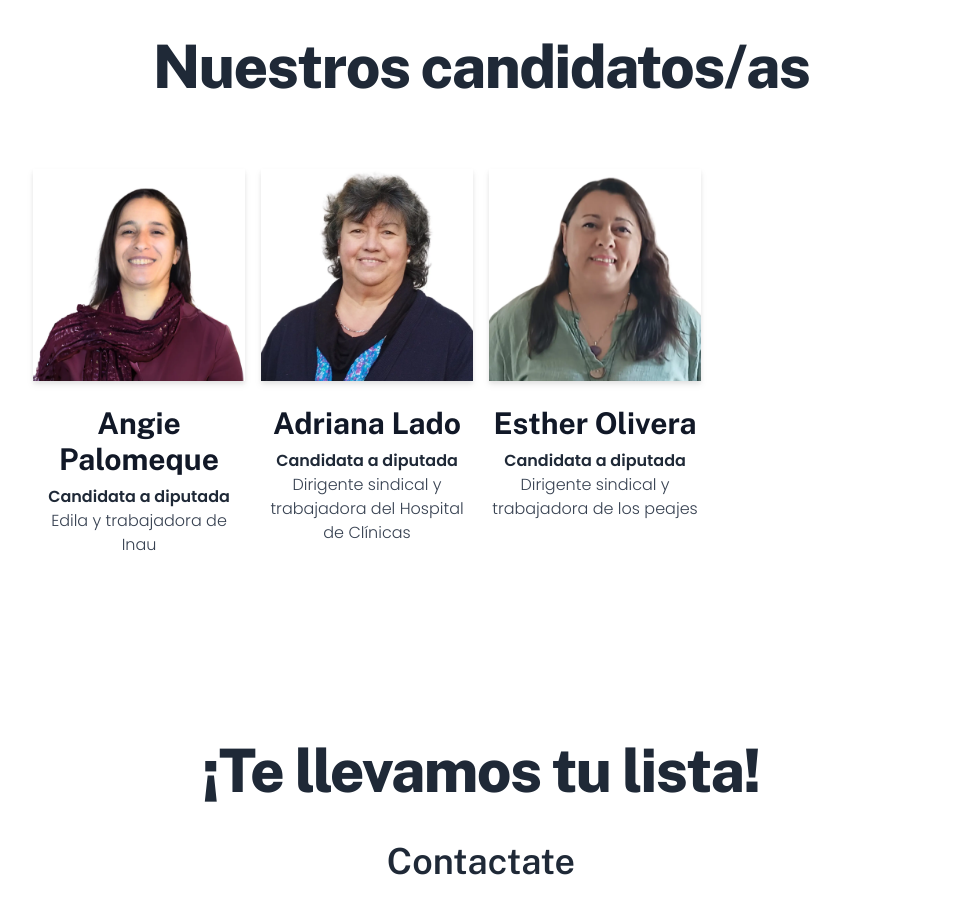
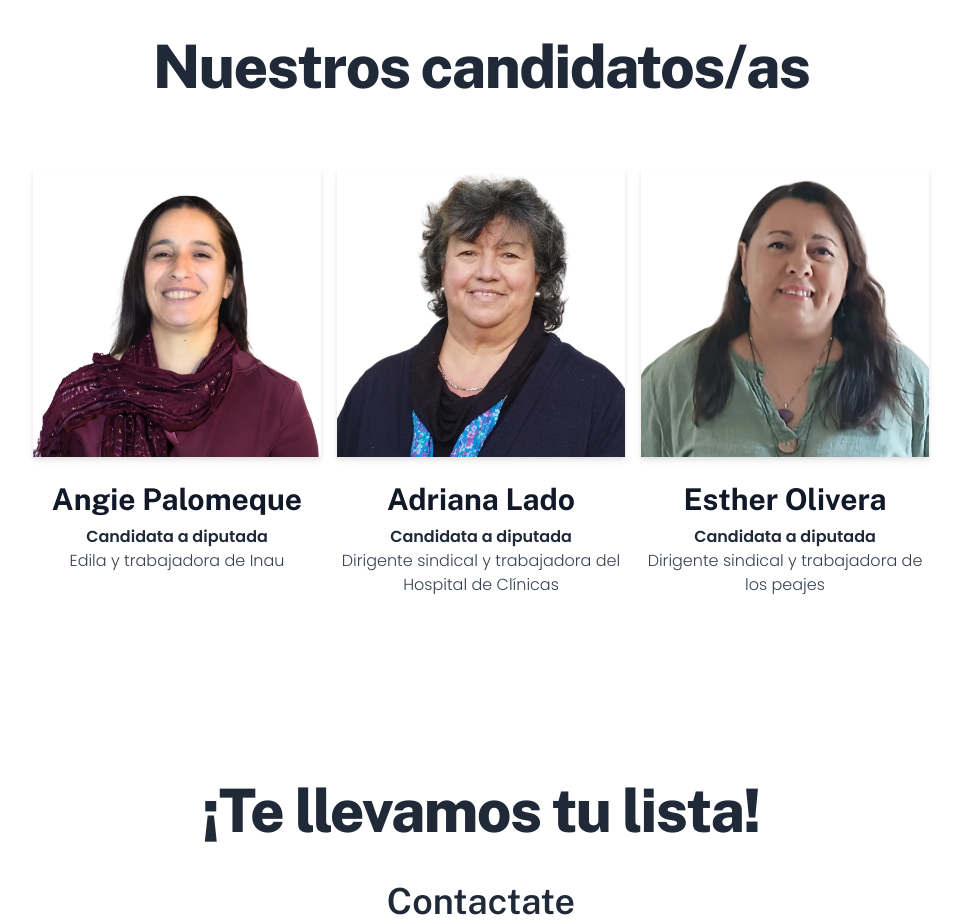
Before and after one commit to mateosebpe/cp-astro, an Astro site: page /1205 in a window 1280 px wide. Shown: the part 2620-3541 px from the top of the page, without its empty margins (159-1120 px from the left). Built offline with nearby package versions, Linux system fonts and the light colour scheme; Astro itself is replaced by a stand-in of ours.

Commit message:
Update 1205.astro

```diff
--- a/src/pages/1205.astro
+++ b/src/pages/1205.astro
@@ -66,7 +66,7 @@ import Card from "../components/Cards/Card.astro";
             </Container>
             <Container>
             <BigTitle>Nuestros candidatos/as</BigTitle>
-            <div class="grid sm:1 md:grid-cols-2 lg:grid-cols-4 gap-4">
+            <div class="grid sm:1 md:grid-cols-2 lg:grid-cols-3 gap-4">
                 {team.map(teammate =>{
                     return <PersonCard name={teammate.name} ocupation={teammate.ocupation} job={teammate.job} social={teammate.social} picture={teammate.picture}></PersonCard>
                 })}
```
